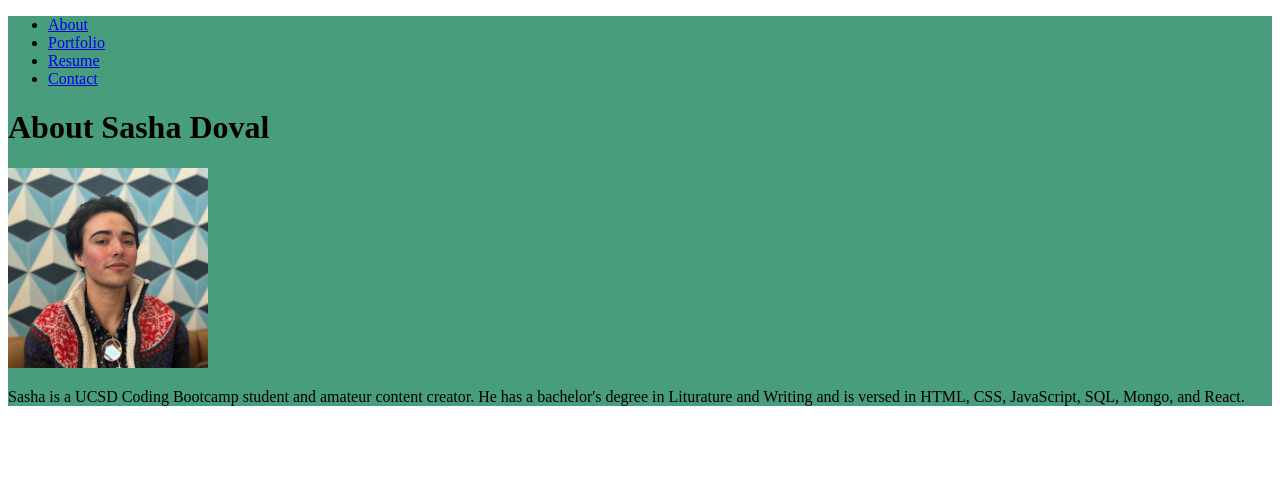
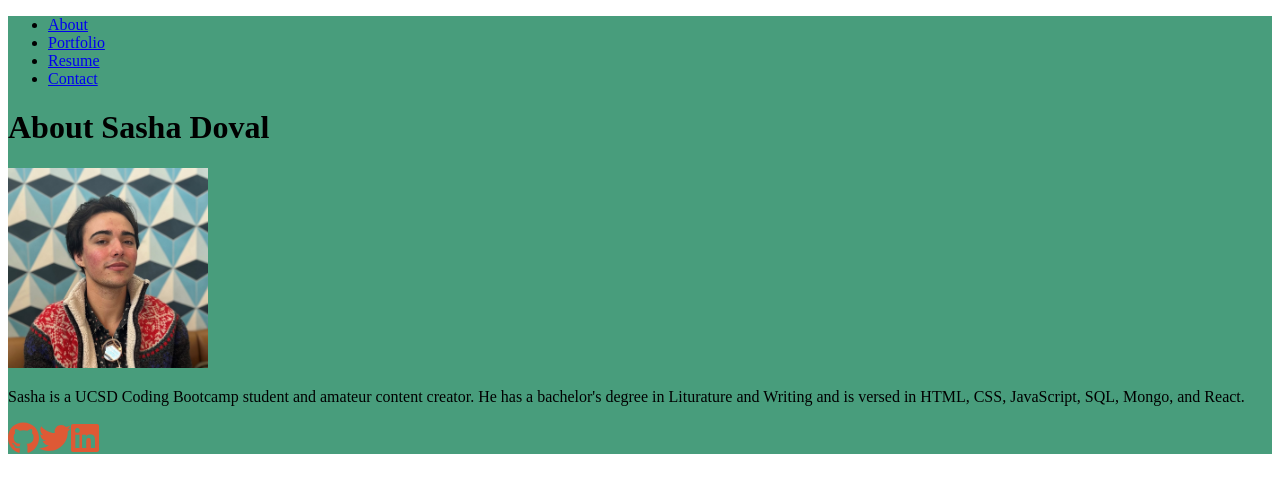
Before and after one commit to sdoval27/react-portfolio, a React (Create React App) app: page / in a window 1280 px wide. Shown: the top 492 px of the page. Built offline with nearby package versions, Linux system fonts and the light colour scheme.

Commit message:
added footer

```diff
--- a/src/App.js
+++ b/src/App.js
@@ -1,5 +1,6 @@
 import React from "react";
 import PortfolioContainer from "./components/PortfolioContainer";
+import Footer from './components/Footer';
 import './App.css';
 
 // const styles = {
--- a/src/components/Footer.js
+++ b/src/components/Footer.js
@@ -14,7 +14,7 @@ function FooterComponent() {
         <a href="https://twitter.com/sashaisapickle"   target="_blank" rel="noopener noreferrer">
           <FontAwesomeIcon icon={faTwitter} size="2x"  style={{color: "#de5935",}}/>
         </a>
-        <a href="https://www.linkedin.com/sasha-doval-3950921b7/"  target="_blank" rel="noopener noreferrer">
+        <a href="https://www.linkedin.com/in/sasha-doval-3950921b7/"  target="_blank" rel="noopener noreferrer">
           <FontAwesomeIcon icon={faLinkedin} size="2x " style={{color: "#de5935",}} />
         </a>
       </div>
--- a/src/components/PortfolioContainer.js
+++ b/src/components/PortfolioContainer.js
@@ -42,6 +42,7 @@ export default function PortfolioContainer() {
       <NavTabs currentPage={currentPage} handlePageChange={handlePageChange} />
       {/* Here we are calling the renderPage method which will return a component  */}
       {renderPage()}
+      <Footer/>
     </div>
   );
 }
```
